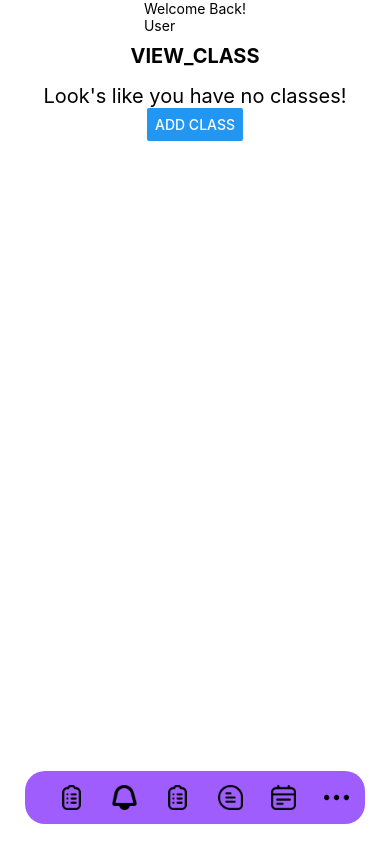
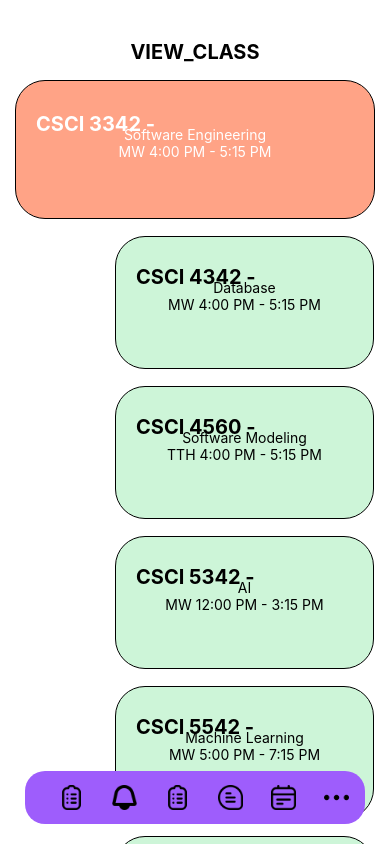
Before and after one commit to CSCI3323-AXEEMPLANNER/AXEEM-PLANNER, a React Native app: screen / in a window 390 px wide. Built offline with nearby package versions, Linux system fonts and the light colour scheme.

Commit message:
Updated Class View
add another style for other classes

```diff
--- a/public/Components/Canvas/index.js
+++ b/public/Components/Canvas/index.js
@@ -5,7 +5,6 @@ import Navigation from "../Navigation";
 import { bindActionCreators } from "@reduxjs/toolkit";
 import { CHANGE_VIEW_ACTION } from "../../Actions/List_Action";
 import GLOBAL_VIEW from "../GLOBAL_VIEW";
-import {NavigationContainer, DarkTheme} from '@react-navigation/native';
 import reactDom from "react-dom";
 
 class Canvas extends React.Component {
@@ -39,13 +38,6 @@ class Canvas extends React.Component {
       {/* remeber to refactor this*/}
         <View style={styles.mainBody}>
 
-          {/* Displays a welcome message for users*/}
-          <View style={styles.greetContainer}>
-            <Text style={styles.greetWelcome}>
-              Welcome Back!{"\n"}
-              <Text style={styles.greetUser}>User</Text>
-            </Text>
-          </View>
           {/* this text view displaying current view can be minimized to a single component for all instances! */}
           <Text style={styles.tabTitle}>{this.state.view}</Text>
           {/* Adjust view in canvas to view selected by user in navigation! */}
@@ -111,11 +103,11 @@ const styles = StyleSheet.create({
   tabTitle: {
     height: 40,
     width: "90%",
-    marginTop: 10,
+    marginTop: 40,
     marginHorizontal: 20,
     textAlign: "center",
     fontWeight: "bold",
     fontSize: 20,
-    //backgroundColor: 'red',
+
   },
 });
--- a/public/Components/VIEW_CLASS/index.js
+++ b/public/Components/VIEW_CLASS/index.js
@@ -5,6 +5,7 @@ import {
   Text,
   Button,
   StyleSheet,
+  ScrollView,
 } from "react-native";
 import { connect } from "react-redux";
 import { bindActionCreators } from "@reduxjs/toolkit";
@@ -31,6 +32,7 @@ class VIEW_CLASS extends React.Component {
         {/*<Text style={{ fontSize: 20 }}>
           You have {this.props.CLASS_STATE.CLASSES.length} classes.
     </Text>*/}
+        <ScrollView>
           {this.props.CLASS_STATE.CLASSES.length > 0 ? (
             this.props.CLASS_STATE.CLASSES.map((CLASS, index) => (
               <TouchableHighlight
@@ -40,46 +42,58 @@ class VIEW_CLASS extends React.Component {
                 onPress={() => alert(CLASS.class_ID)}
               >
                 <>
+                  {index == 0 ? (
+                    <>
                       <View style={styles.classContainerFirst}>
                         <Text style={styles.classTitleTx} key={index}>
                           {CLASS.name} -{"\n"}
                         </Text>
                         <Text style={styles.classMainTxt}>
-                    Description: {CLASS.desc}
+                          {CLASS.desc}
                           {"\n"}
                           {/* Ideally, when we implement the db, we can pull the professor's info for class based on foreign key */}
-                    Professor: Dr. Becnel
+                          {CLASS.date}
                         </Text>
                       </View>
                       <Text> {"\n"}</Text>
                     </>
+                  ) : (
+                    <>
+                      <View style={styles.classContainerSecond}>
+                        <Text style={styles.classTitleTx2} key={index}>
+                          {CLASS.name} -{"\n"}
+                        </Text>
+                        <Text style={styles.classMainTxt2}>
+                          {CLASS.desc}
+                          {"\n"}
+                          {/* Ideally, when we implement the db, we can pull the professor's info for class based on foreign key */}
+                          {CLASS.date}
+                        </Text>
+                      </View>
+                      <Text> {"\n"}</Text>
+                    </>
+                  )}
+                </>
               </TouchableHighlight>
             ))
           ) : (
-          <Text style={{ fontSize: 20 }}>Look's like you have no classes!</Text>
+            <Text style={{ fontSize: 20 }}>
+              Look's like you have no classes!
+            </Text>
           )}
-
+        </ScrollView>
         {/* ADJUST BUTTON ONCLICK TO BRING LIST OF CLASSES BY PROFESSOR_ID -- USER SHOULD ONLY BE ABLE TO ADD CLASSES BASED ON WHAT PROFESSOR THEY BELONG TO */}
-        <Button
+        {/*<Button
           title="Add Class"
           onPress={() => {
-            {
-              this.props.ADD_CLASS_ACTION(
-                CLASS_OBJECT_CREATION(
-                  "123",
-                  "CSCI 3323",
-                  "Software Engineering",
-                  "445"
-                )
-              );
-            }
+
             {
               this.props.ADD_CLASS_ACTION(
                 CLASS_OBJECT_CREATION("113", "CSCI 4341", "Computer", "232")
               );
             }
-          }}
-        />
+          }
+        />*/}
       </View>
     );
   }
@@ -117,6 +131,16 @@ const styles = StyleSheet.create({
     justifyContent: "center",
     borderWidth: 1,
   },
+  classContainerSecond: {
+      height: 133,
+      width: 259,
+      backgroundColor: "#CDF5D8",
+      borderRadius: 30,
+      overflow: "hidden",
+      justifyContent: "center",
+      borderWidth: 1,
+      marginLeft: 100,
+  },
   classTitleTx: {
     textAlign: "left",
     textAlignVertical: "top",
@@ -125,7 +149,17 @@ const styles = StyleSheet.create({
     fontWeight: "bold",
     color: "white",
     fontSize: 20,
-    //backgroundColor:"red",
+    marginVertical: -30,
+    //flexGrow: 1,
+  },
+  classTitleTx2: {
+    textAlign: "left",
+    textAlignVertical: "top",
+    paddingVertical: 20,
+    paddingHorizontal: 20,
+    fontWeight: "bold",
+    color: "black",
+    fontSize: 20,
     marginVertical: -30,
     //flexGrow: 1,
   },
@@ -137,6 +171,14 @@ const styles = StyleSheet.create({
     color: "white",
     textAlign: "center",
   },
+  classMainTxt2: {
+    height: 51,
+    width: "100%",
+    // backgroundColor:"blue",
+    fontSize: 14,
+    color: "black",
+    textAlign: "center",
+  },
   classTxt: {
     textAlign: "center",
   },
--- a/public/Reducers/List_Reducer/index.js
+++ b/public/Reducers/List_Reducer/index.js
@@ -13,7 +13,51 @@ const VIEW_STATE = {
 }
 
 const CLASS_STATE = {
-    CLASSES: []
+    CLASSES: [
+        {
+            class_ID: "122",
+            name: "CSCI 3342",
+            desc: "Software Engineering",
+            professor_ID: "232",
+            date: "MW 4:00 PM - 5:15 PM"
+        },
+        {
+            class_ID: "123",
+            name: "CSCI 4342",
+            desc: "Database",
+            professor_ID: "232",
+            date: "MW 4:00 PM - 5:15 PM"
+        },
+        {
+            class_ID: "223",
+            name: "CSCI 4560",
+            desc: "Software Modeling",
+            professor_ID: "233",
+            date: "TTH 4:00 PM - 5:15 PM"
+        },
+        {
+            class_ID: "230",
+            name: "CSCI 5342",
+            desc: "AI",
+            professor_ID: "242",
+            date: "MW 12:00 PM - 3:15 PM"
+        },
+        {
+            class_ID: "430",
+            name: "CSCI 5542",
+            desc: "Machine Learning",
+            professor_ID: "432",
+            date: "MW 5:00 PM - 7:15 PM"
+        },
+        {
+            class_ID: "123",
+            name: "CSCI 5642",
+            desc: "Lab ML",
+            professor_ID: "632",
+            date: "MW 8:00 PM - 9:15 PM"
+        }
+
+    ]
 }
 
 // Allows a re-renderable date selection for calendar view
```
Lines whose indentation alone changed are shown as unchanged.
